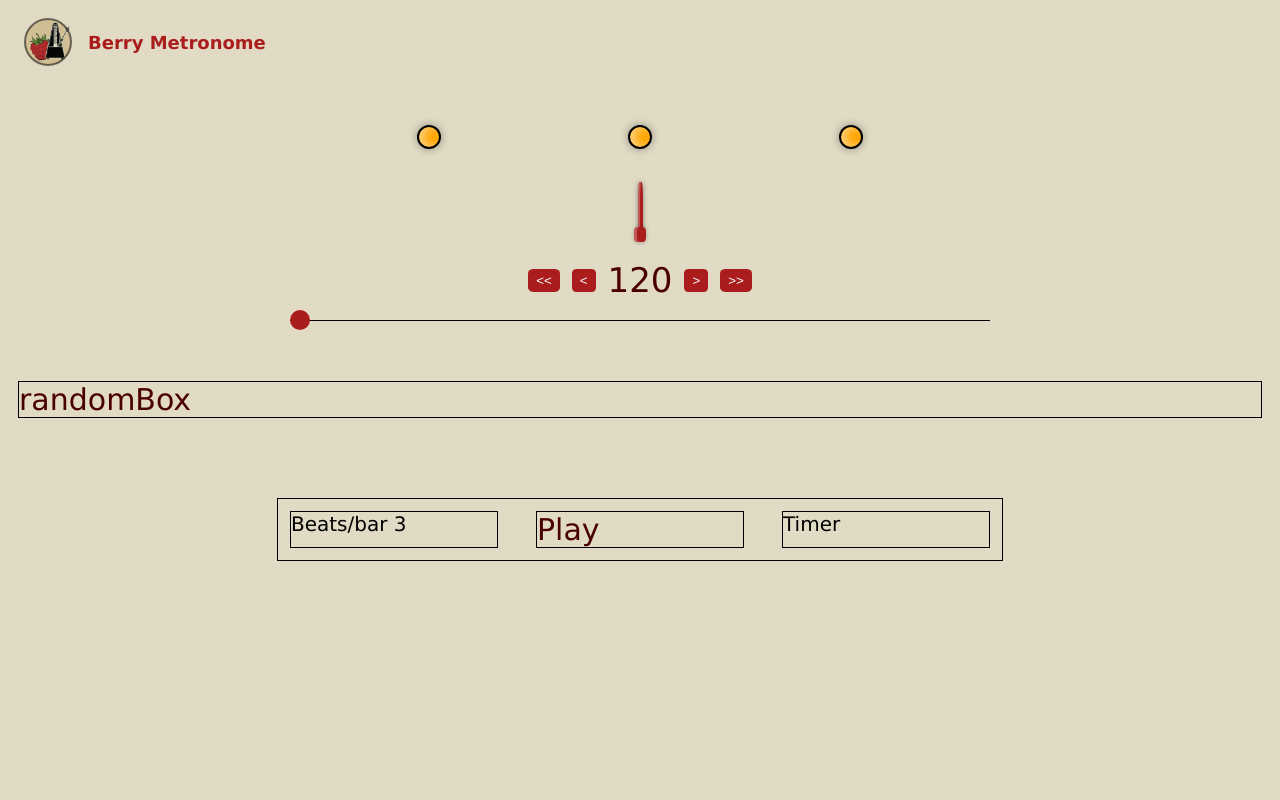
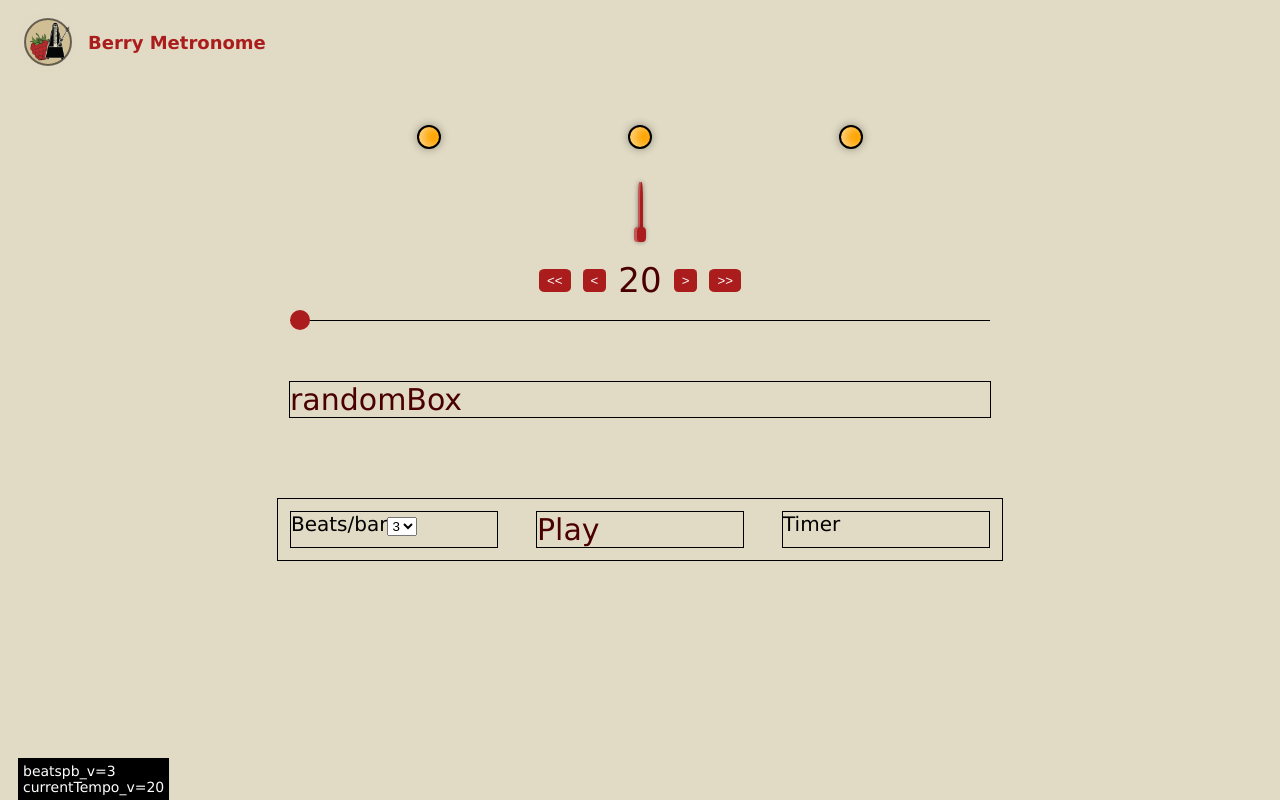
Before and after one commit to kaifussain/Berry-Metronome, a React (Vite) app: page / in a window 1280 px wide. Built offline with nearby package versions, Linux system fonts and the light colour scheme.

Commit message:
some little updates
Tempo and Beats/bar can be changed

```diff
--- a/src/App.css
+++ b/src/App.css
@@ -1,3 +1,12 @@
+#forTestingOnly{
+  font-size: 14px;
+  background-color: black;
+  color:white;
+  width: fit-content;
+  position:fixed;
+  bottom:0;
+  padding:5px;
+}
 body{
   font-family: 'Lucida Sans', 'Lucida Sans Regular', 'Lucida Grande', 'Lucida Sans Unicode', Geneva, Verdana, sans-serif;
   background-color: var(--main-bg-color);
@@ -5,6 +14,7 @@ body{
   font-size: 30px;
   margin:0;
   padding:12px 18px;
+  user-select: none;
 }
 #logo{
   width:60px;
@@ -126,8 +136,10 @@ header{
 #randomBox{
   border:1px solid black;
   margin-top: 60px;
+  max-width: 700px;
+  margin-left: auto;
+  margin-right:auto;
 }
-
 
 
 
--- a/src/App.jsx
+++ b/src/App.jsx
@@ -1,38 +1,71 @@
+import { useState } from "react";
 import "./App.css";
 import MetronomeSoundBtn from "./components/MetronomeSoundBtn";
 function App() {
+  const [beatspb_v, setBeatpb_v] = useState(3)
+  const [currentTempo_v, setCurrentTempo_v] = useState(20)
+
+  function handleBeatsPbar_f(e){
+    setBeatpb_v(parseInt(e.target.value, 10))
+  }
+
+
   return (
     <>
+      <div id="forTestingOnly">
+        beatspb_v={beatspb_v} <br/>
+        currentTempo_v={currentTempo_v}
+      </div>
       <header>
         <img src="../public/BerryMetronomeLogo.jpeg" id="logo"></img>
         Berry Metronome
       </header>
       <div id="metronomeBtnBox">
-        <MetronomeSoundBtn />
-        <MetronomeSoundBtn />
-        <MetronomeSoundBtn />
+        {
+          [...Array(beatspb_v)].map((_,i)=>(
+            <MetronomeSoundBtn key={i}/>
+          ))
+        }
       </div>
+
+
       <div id="metronmePointer">
         <div></div>
       </div>
+
+
       <div id="metronomeToolBox">
-        <button className="tempoCtrlBtn">&lt;&lt;</button>
-        <button className="tempoCtrlBtn">&lt;</button>
-        <div id="currentTempoBox">120</div>
-        <button className="tempoCtrlBtn">&gt;</button>
-        <button className="tempoCtrlBtn">&gt;&gt;</button>
+        <button className="tempoCtrlBtn" onClick={()=>setCurrentTempo_v(x=>Math.max(0,x-20))}>&lt;&lt;</button>
+        <button className="tempoCtrlBtn" onClick={()=>setCurrentTempo_v(x=>Math.max(0,x-5))}>&lt;</button>
+        <div id="currentTempoBox">{currentTempo_v}</div>
+        <button className="tempoCtrlBtn" onClick={()=>setCurrentTempo_v(x=>Math.min(x+5,300))}>&gt;</button>
+        <button className="tempoCtrlBtn" onClick={()=>setCurrentTempo_v(x=>Math.min(x+20,300))}>&gt;&gt;</button>
       </div>
+
+
       <div id="tempoSlider">
-        <div id="tempoSliderPointer"></div>
+        <div id="tempoSliderPointer" draggable={true}></div>
       </div>
+
 
       <div id="randomBox">
         randomBox
       </div>
 
+
       <div id="playCtrlBox">
         <div id="beatsPbarBtn">
-          Beats/bar <span id="beatsPbar">3</span>
+          Beats/bar
+          <select value={beatspb_v} onChange={(e)=>handleBeatsPbar_f(e)}>
+            <option value={1}>1</option>
+            <option value={2}>2</option>
+            <option value={3}>3</option>
+            <option value={4}>4</option>
+            <option value={5}>5</option>
+            <option value={6}>6</option>
+            <option value={7}>7</option>
+            <option value={8}>8</option>
+          </select>
         </div>
         <div id="playBtn">Play</div>
         <div id="timerBtn">Timer</div>
```
